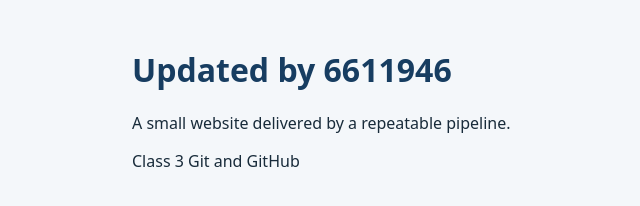
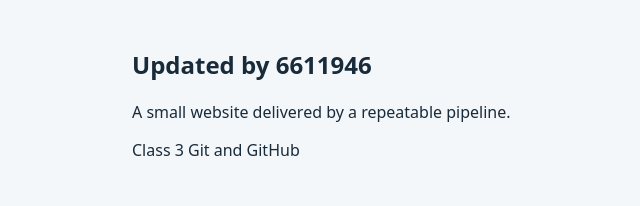
Before and after one commit to u6611946/week2_EDA, a plain HTML site: page src/index.html in a window 1280 px wide. Shown: the whole page, without its empty margins (108-748 px from the left). Drawn offline with Linux system fonts and the light colour scheme.

```diff
--- a/src/index.html
+++ b/src/index.html
@@ -8,7 +8,7 @@
 </head>
 <body>
   <main>
-    <h1>Updated by 6611946</h1>
+    <h2>Updated by 6611946</h2>
     <p id="message">A small website delivered by a repeatable pipeline.</p>
     <p>Class 3 Git and GitHub</p>
   </main>
```
